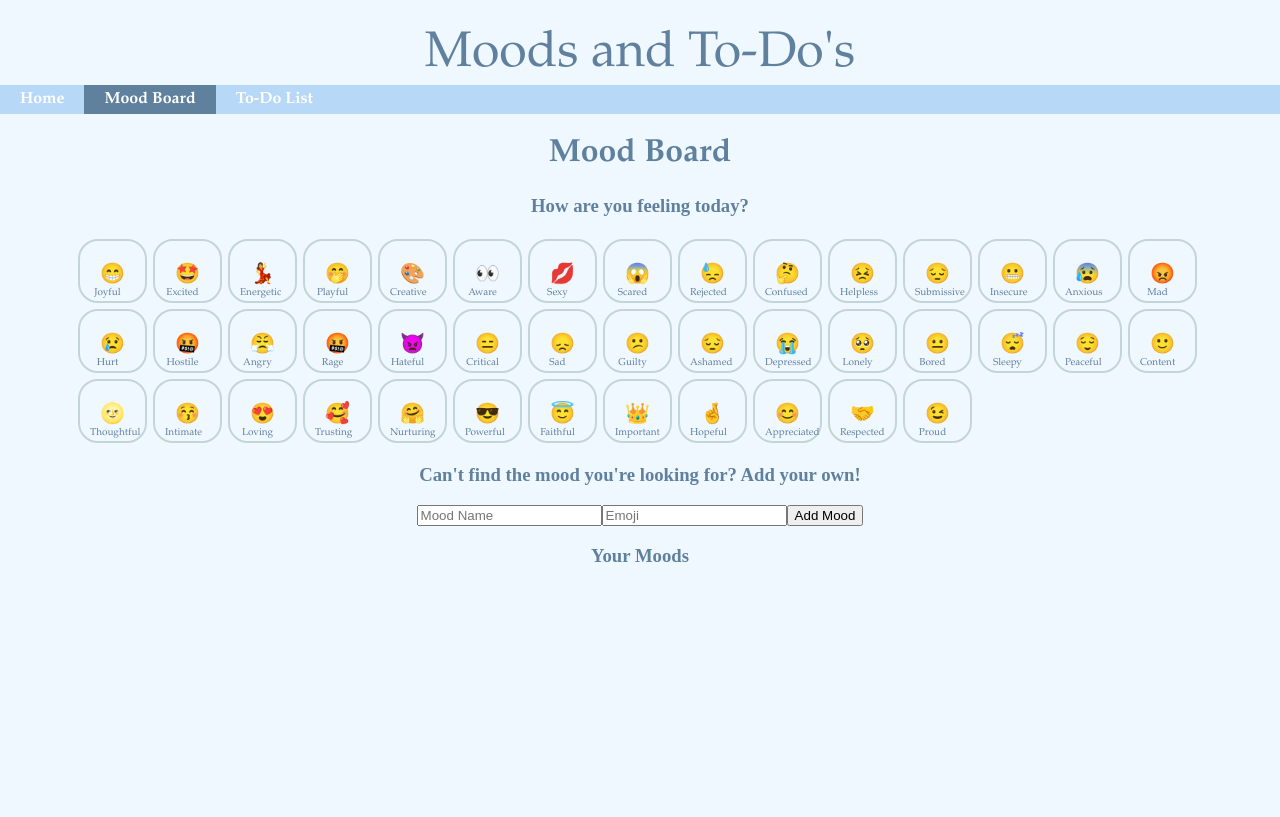
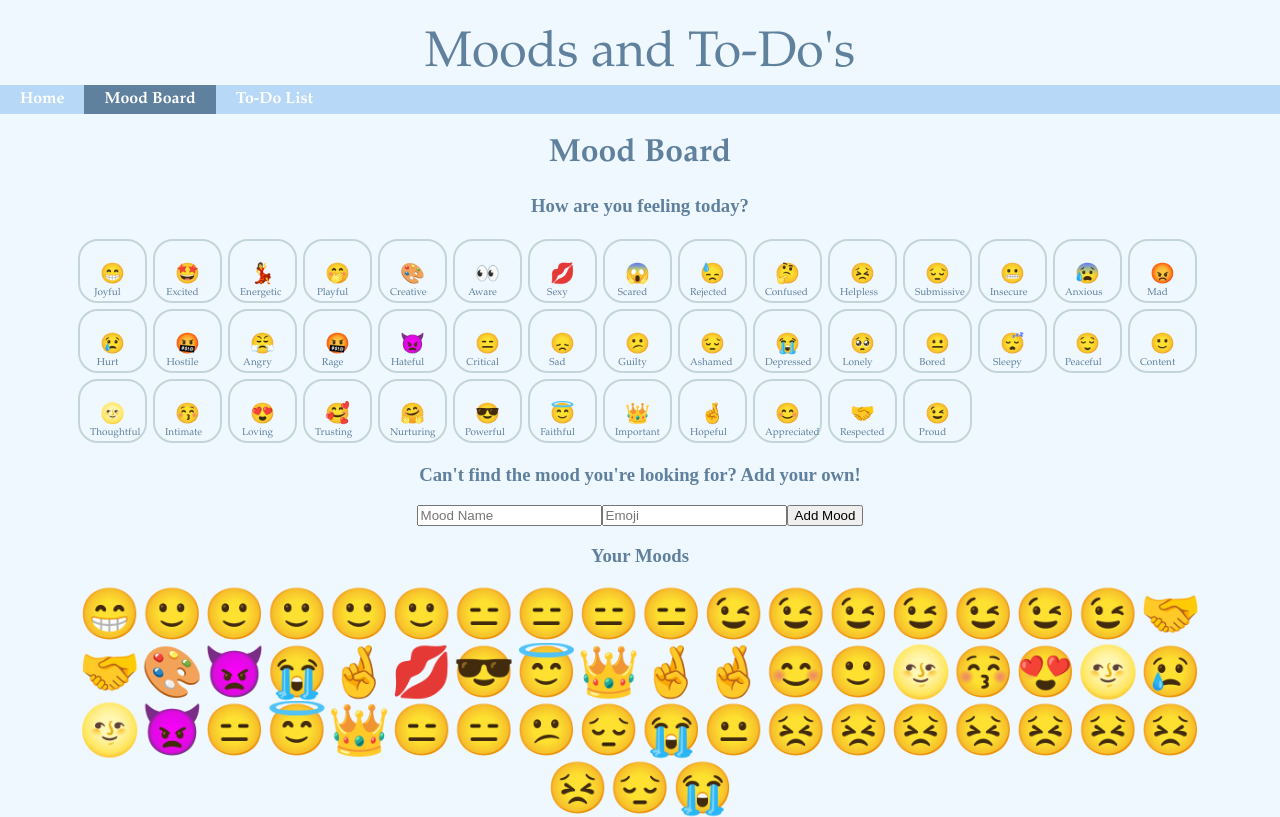
Before and after one commit to sianmancha/phase-2-project, a React (Create React App) app: page /moodboard in a window 1280 px wide. Built offline with nearby package versions, Linux system fonts and the light colour scheme; data requests are answered from the project's data file.

Commit message:
Display persesited added moods

```diff
--- a/src/components/MoodBoard.js
+++ b/src/components/MoodBoard.js
@@ -13,6 +13,12 @@ function MoodBoard () {
         .then(data => setMoods(data))
     }, [])
     console.log(moods)
+
+    useEffect(() => {
+        fetch("http://localhost:6001/recordedMoods")
+        .then(res => res.json())
+        .then(data => setMoodRecords(data))
+    }, [])
 
     function handleAddMood(newMood) {
         setMoods([...moods, newMood])
```
